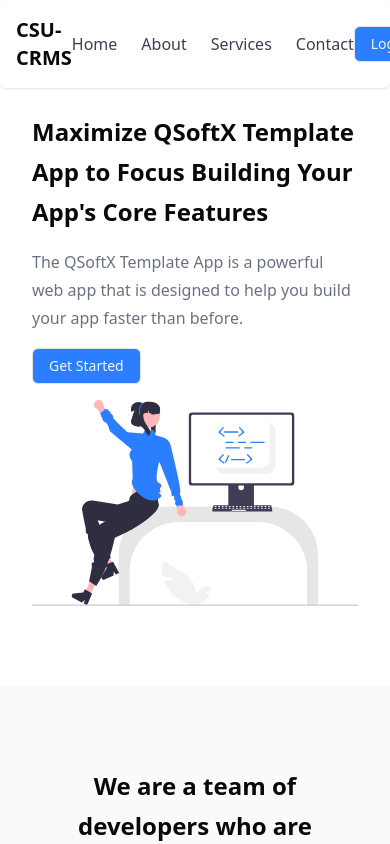
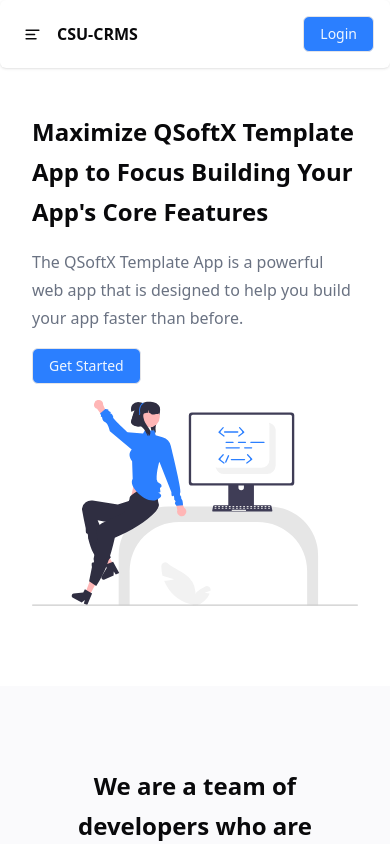
Before and after one commit to mohalidin333/car-repair-and-maintenance-scheduling, a Next.js app: page / in a window 390 px wide. Shown: the top 844 px of the page. Built offline with nearby package versions, Linux system fonts and the light colour scheme.

Commit message:
fixed header responsiveness with mobile navigation

```diff
--- a/src/app/sections/header-section.tsx
+++ b/src/app/sections/header-section.tsx
@@ -1,6 +1,9 @@
+"use client";
+
 import Link from "next/link";
-import React from "react";
+import React, { useState } from "react";
 import { Button } from "@/components/ui/button";
+import { AlignLeft } from "lucide-react";
 
 const links = [
   { href: "/", label: "Home" },
@@ -10,13 +13,24 @@
 ];
 
 export default function HeaderSection() {
+  const [isOpen, setIsOpen] = useState<boolean>(false);
+
   return (
     <header className="p-4 bg-white ">
       <div className="fixed top-0 left-0 right-0 z-10 bg-white flex items-center justify-between p-4 max-w-5xl mx-auto shadow-sm rounded-md">
-        <span className="font-bold text-xl">CSU-CRMS</span>
+        <div className="flex items-center space-x-2">
+          <button
+            onClick={() => setIsOpen(!isOpen)}
+            className="cursor-pointer md:hidden p-2 rounded-md hover:bg-gray-100 focus:outline-none focus:ring-2 focus:ring-blue-500"
+          >
+            <AlignLeft size={17} />
+          </button>
+
+          <span className="font-bold md:text-xl">CSU-CRMS</span>
+        </div>
         {/* links */}
         <nav>
-          <ul className="flex space-x-6">
+          <ul className="hidden md:flex space-x-6">
             {links.map((link) => (
               <li key={link.href}>
                 <Link
@@ -33,6 +47,43 @@
           <Link href="/login">Login</Link>
         </Button>
       </div>
+
+      {/* Mobile menu */}
+      <div
+        className={`${
+          isOpen ? "block" : "hidden"
+        } fixed top-0 left-0 right-0 z-20 bg-white shadow-md p-4`}
+      >
+        <div className="flex items-center space-x-2">
+          <button
+            onClick={() => setIsOpen(!isOpen)}
+            className="cursor-pointer p-2 rounded-md hover:bg-gray-100 focus:outline-none focus:ring-2 focus:ring-blue-500"
+          >
+            <AlignLeft size={17} />
+          </button>
+
+          <span className="font-bold md:text-xl">CSU-CRMS</span>
+        </div>
+        {/* links */}
+        <nav className="mt-4 space-y-4">
+          <ul className="space-y-4">
+            {links.map((link) => (
+              <li key={link.href}>
+                <Link
+                  href={link.href}
+                  className="text-gray-700 hover:text-blue-500"
+                >
+                  {link.label}
+                </Link>
+              </li>
+            ))}
+          </ul>
+
+          <Button>
+            <Link href="/login">Login</Link>
+          </Button>
+        </nav>
+      </div>
     </header>
   );
 }
```
